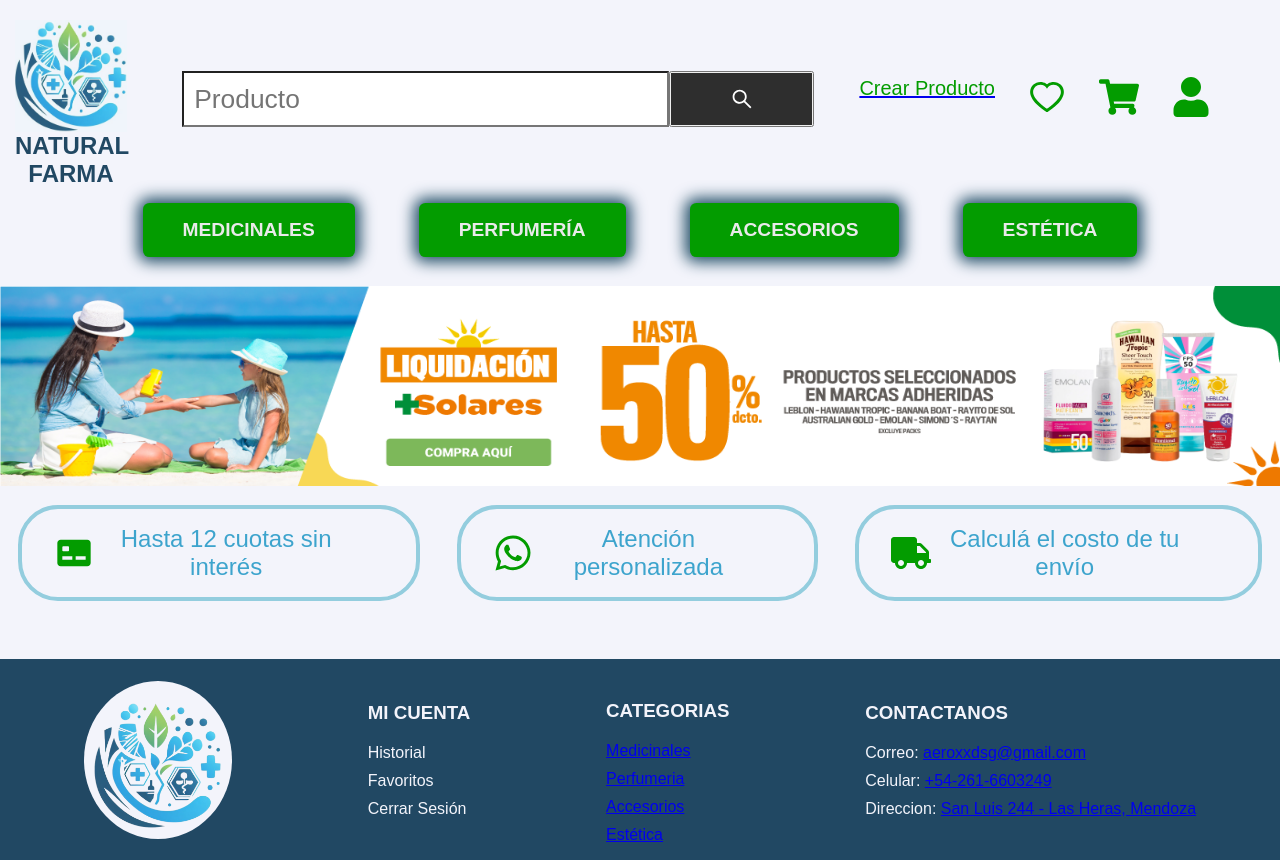
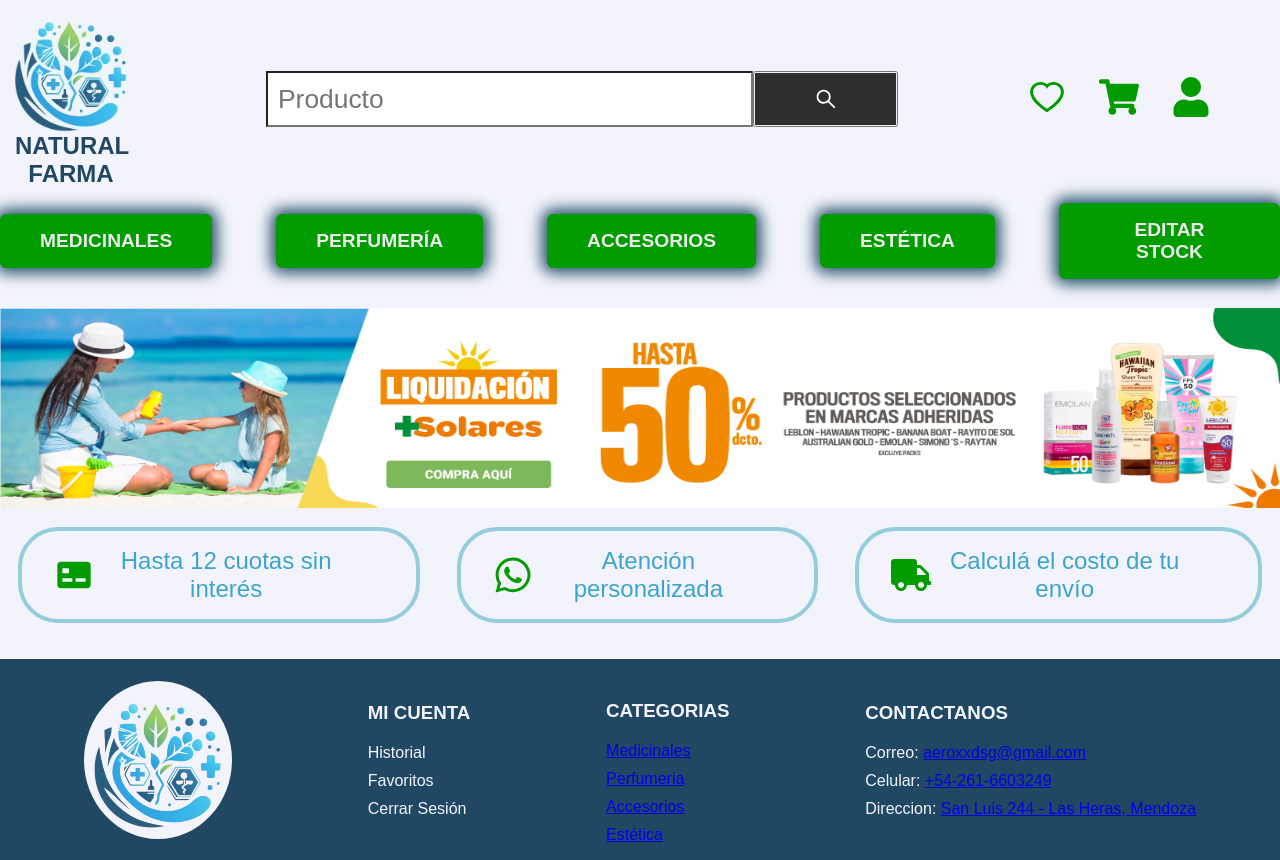
Before and after one commit to FabianCordobes/naturalFarma, a React (Vite) app in the folder Client/: page / in a window 1280 px wide. Built offline with nearby package versions, Linux system fonts and the light colour scheme; a web font is replaced by a local one.

Commit message:
actualizacion

```diff
--- a/Client/src/components/NavBar/NavBar.jsx
+++ b/Client/src/components/NavBar/NavBar.jsx
@@ -84,10 +84,6 @@
 
 			<div className={style.rightSide}>
 				<div className={style.iconsContainer}>
-					<Link to={'/stockForm'}>
-						<p className={style.userIcon} style={{textDecoration:'none', fontSize:'20px' }}>Crear Producto</p>
-					</Link>
-
 					<Link to={'/favorites'}>
 						<AiOutlineHeart className={style.userIcon} />
 					</Link>
--- a/Client/src/views/Home/Home.jsx
+++ b/Client/src/views/Home/Home.jsx
@@ -30,6 +30,7 @@
     { name: 'Perfumería', path: '/perfumery' },
     { name: 'Accesorios', path: '/accesories' },
     { name: 'Estética', path: '/esthetic' },
+	{ name: 'Editar Stock', path: "/stockform" },
   ];
 
   useEffect(() => {
@@ -52,7 +53,7 @@
                 <button className={style.btn}>{category.name}</button>
               </Link>
               <div className={style.subcategoriasCont}>
-                {activeCategory === category.name && (
+                {activeCategory != 'Editar Stock' && activeCategory === category.name && (
                   <div className={style.subcategorias} onMouseLeave={handleCategoryLeave}>
                     {subcategorias[category.name].map((subCat) => (
                       <span key={subCat} className={style.subcategoria}>
```
